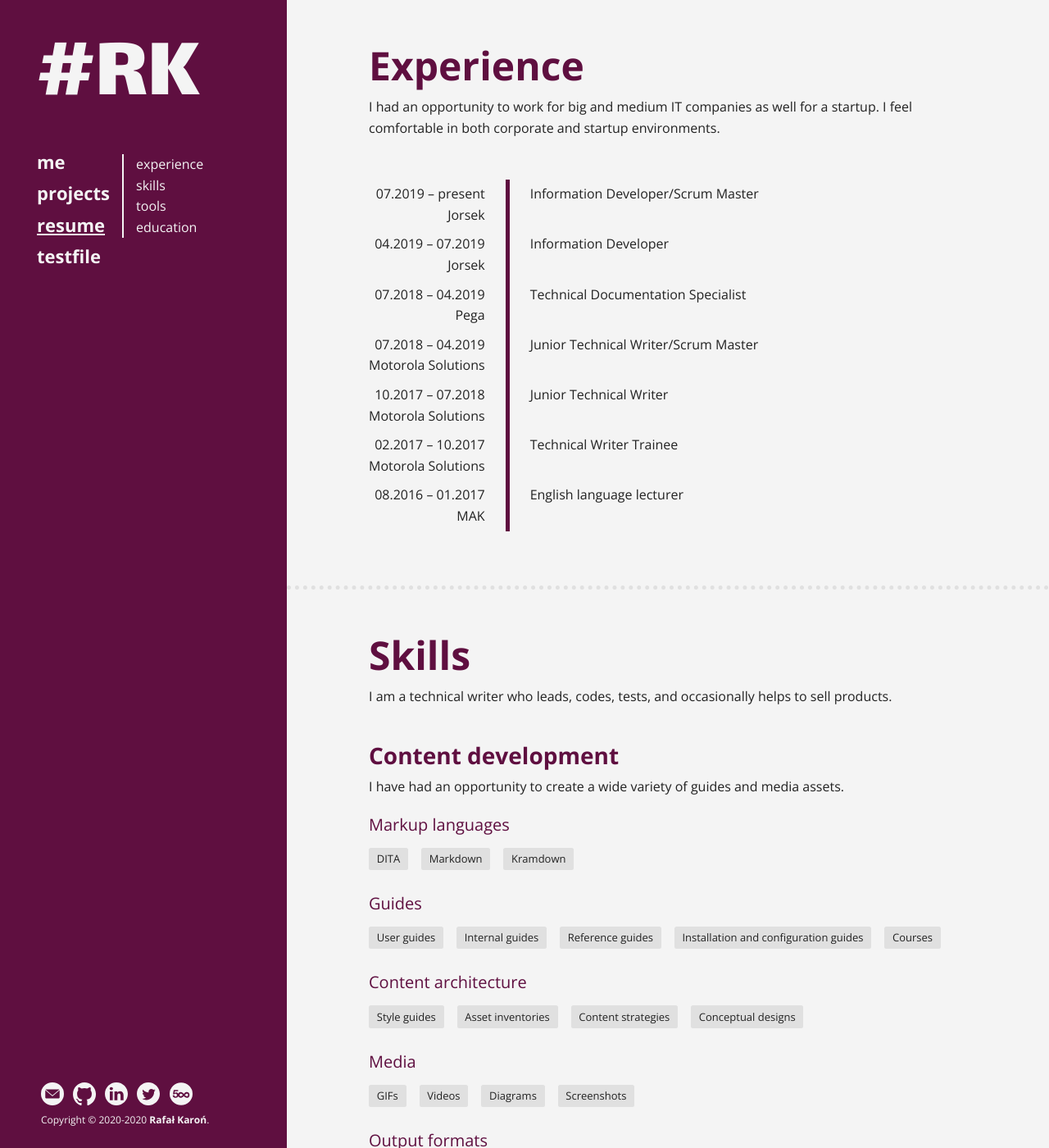
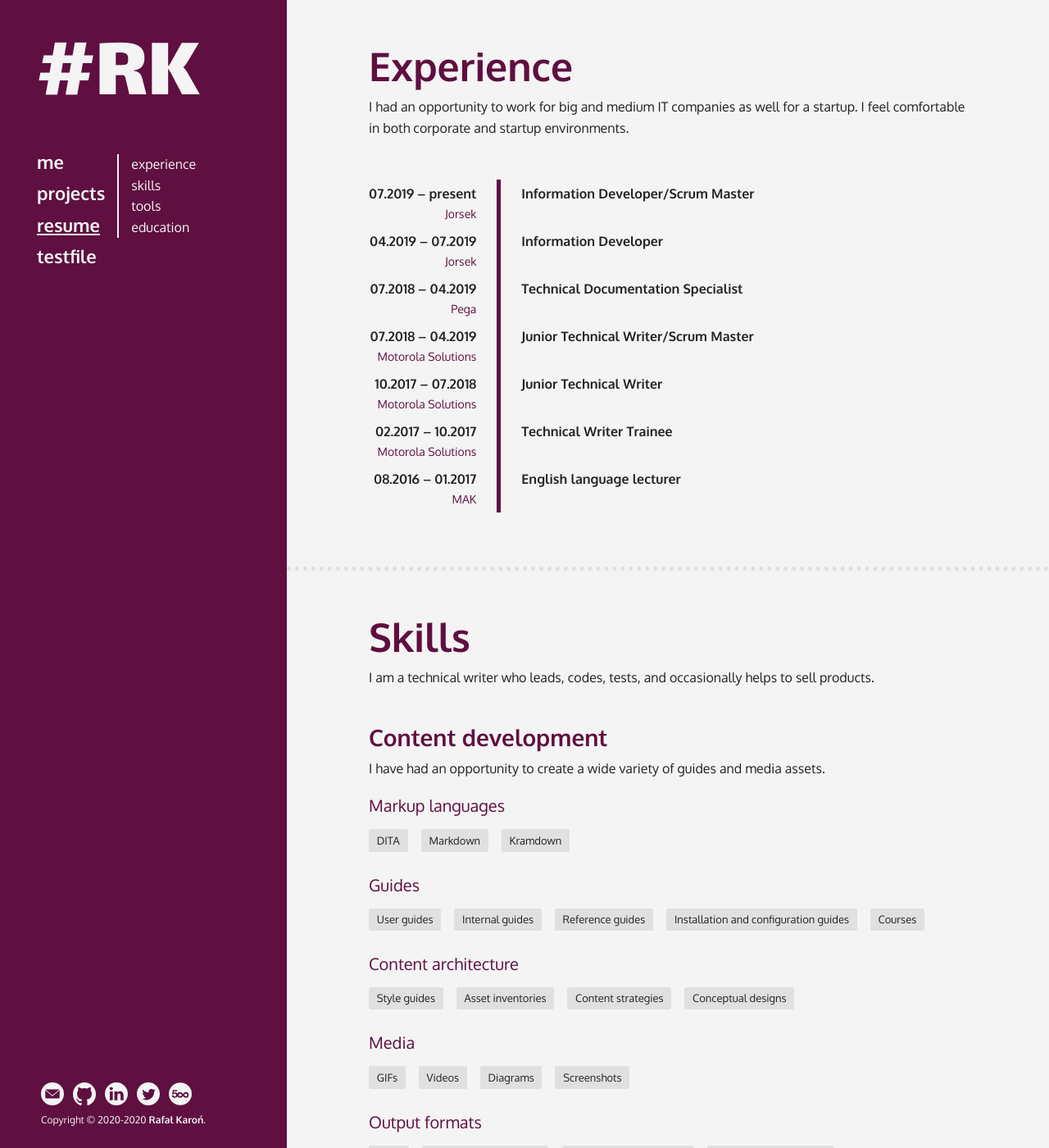
Before and after one commit to rafalkaron/rafalkaron.github.io, a Jekyll site: the page built from resume.md, in a window 1280 px wide and 1400 px high. Shown: the whole window at 82% size. Built offline with Jekyll 4.4.1, drawn with Linux system fonts in a browser that asks for light colours; some web fonts are replaced.

Commit message:
typography and experience table

```diff
--- a/_sass/_variables.scss
+++ b/_sass/_variables.scss
@@ -2,9 +2,11 @@
 @import url('https://fonts.googleapis.com/css2?family=Open+Sans:ital,wght@0,300;0,400;0,600;0,700;0,800;1,300;1,400;1,600;1,700;1,800&display=swap');
 @import url('https://fonts.googleapis.com/css2?family=Source+Code+Pro:ital,wght@0,300;0,400;0,700;1,300;1,400;1,700&display=swap');
 @import url('https://fonts.googleapis.com/css2?family=Lalezar&display=swap');
+@import url('https://fonts.googleapis.com/css2?family=Oxygen:wght@300;400;700&display=swap');
+@import url('https://fonts.googleapis.com/css2?family=Oxygen+Mono&display=swap');
 
-$main-font: 'Open Sans', sans-serif;
-$mono-font: 'Source Code Pro', monospace;
+$main-font: 'Oxygen', sans-serif;
+$mono-font: 'Oxygen Mono', monospace;
 $logo-font: 'Lalezar', sans-serif;
 
 //Palette
@@ -23,5 +25,5 @@ $margin-small: 0.8rem;
 $margin: 1.6rem;
 
 //Borders
-$border-left: solid 0.5rem $primary-color;
+$border: solid 0.5rem $primary-color;
 $border-radius: 0.25rem;
--- a/_sass/r/content/list.scss
+++ b/_sass/r/content/list.scss
@@ -48,7 +48,7 @@ dd + dt {
 
 dt,
 dd {
-    border-left: $border-left;
+    border-left: $border;
     padding: 0 0 0 1.5rem;
 }
 
--- a/_sass/r/content/note.scss
+++ b/_sass/r/content/note.scss
@@ -6,7 +6,7 @@
     padding: 1rem 1.5rem;
     background-color: $background-middle;
     display: block;
-    border-left: $border-left;
+    border-left: $border;
 }
 
 /* Style note captions */
@@ -16,7 +16,7 @@
 .note_tip::before {
     white-space: pre;
     font-size: inherit;
-    display: inline-block;
+    display: block;
     font-weight: bold;
 }
 
--- a/_sass/r/content/quote.scss
+++ b/_sass/r/content/quote.scss
@@ -23,7 +23,7 @@ blockquote {
     overflow-y: auto;
     -ms-overflow-style: none;
     scrollbar-width: none;
-    border-left: $border-left;
+    border-left: $border;
     font-size: 1.4rem;
 }
 blockquote * {
--- a/_sass/r/content/table.scss
+++ b/_sass/r/content/table.scss
@@ -62,8 +62,17 @@ table.cv-experience {
     }
 
     tr > td:nth-child(2) {
-      border-left: $border-left;
+      border-left: $border;
       padding: 0.5rem 0 0.5rem 2.5rem;
     }
 
+    td {
+      color: $primary-color;
+      font-size: 1.4rem;
+
+      strong {
+        color: $text-dark;
+        font-size: 1.6rem;
+      }
+    }
 }
--- a/resume.md
+++ b/resume.md
@@ -11,13 +11,13 @@ I had an opportunity to work for big and medium IT companies as well for a start
 
 |     |
 |-:|:-|
-| 07.2019 – present <br/> Jorsek | Information Developer/Scrum Master               |
-| 04.2019 – 07.2019 <br/> Jorsek | Information Developer                            |
-| 07.2018 – 04.2019 <br/> Pega | Technical Documentation Specialist                 |
-| 07.2018 – 04.2019 <br/> Motorola Solutions | Junior Technical Writer/Scrum Master |
-| 10.2017 – 07.2018 <br/> Motorola Solutions | Junior Technical Writer              |
-| 02.2017 – 10.2017 <br/> Motorola Solutions| Technical Writer Trainee              |
-| 08.2016 – 01.2017 <br/> MAK | English language lecturer                           |
+| **07.2019 – present** <br/> Jorsek | **Information Developer/Scrum Master**               |
+| **04.2019 – 07.2019** <br/> Jorsek | **Information Developer**                            |
+| **07.2018 – 04.2019** <br/> Pega | **Technical Documentation Specialist**                 |
+| **07.2018 – 04.2019** <br/> Motorola Solutions | **Junior Technical Writer/Scrum Master** |
+| **10.2017 – 07.2018** <br/> Motorola Solutions | **Junior Technical Writer**              |
+| **02.2017 – 10.2017** <br/> Motorola Solutions| **Technical Writer Trainee**              |
+| **08.2016 – 01.2017** <br/> MAK | **English language lecturer**                           |
 {: .cv-experience}
 
 # Skills
```
